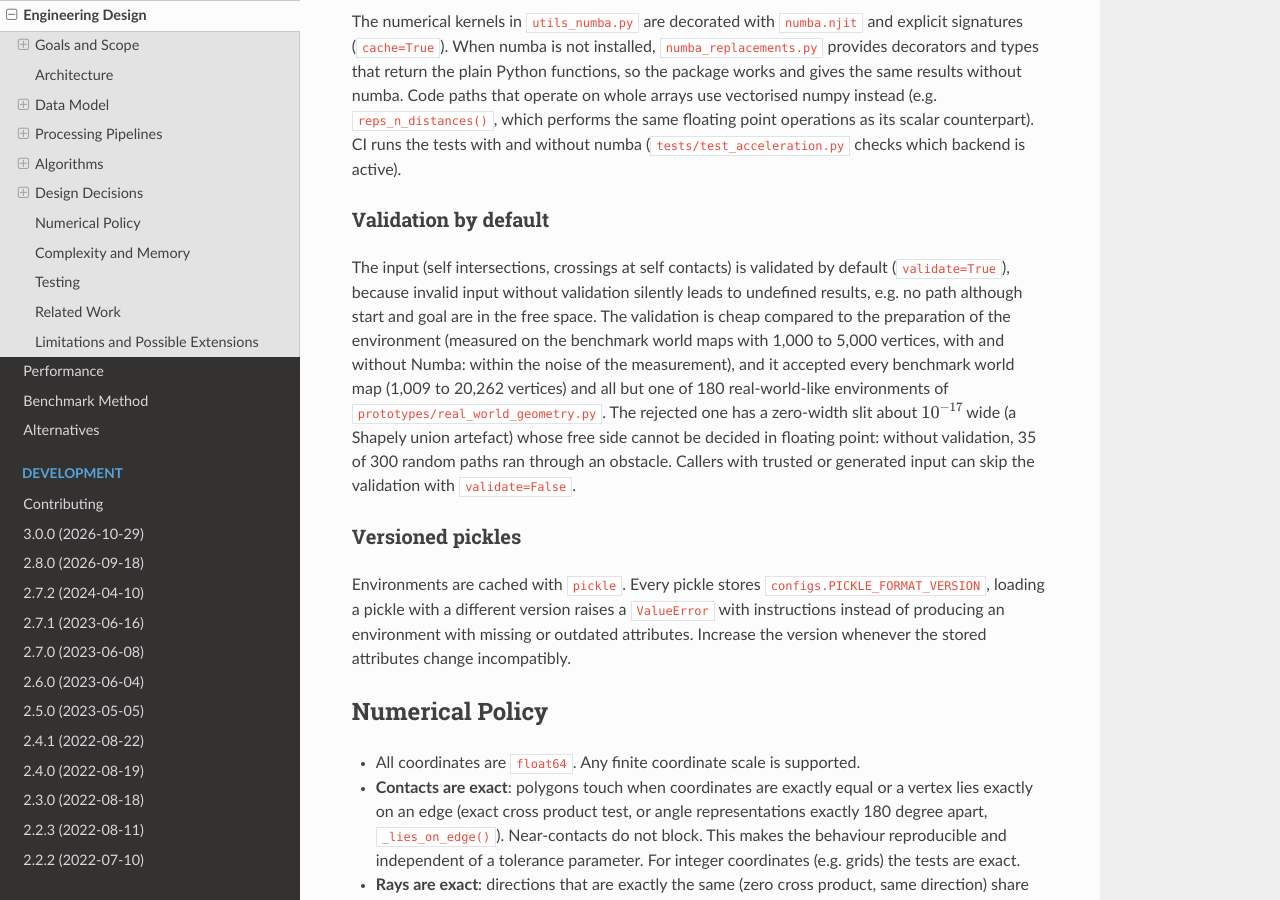
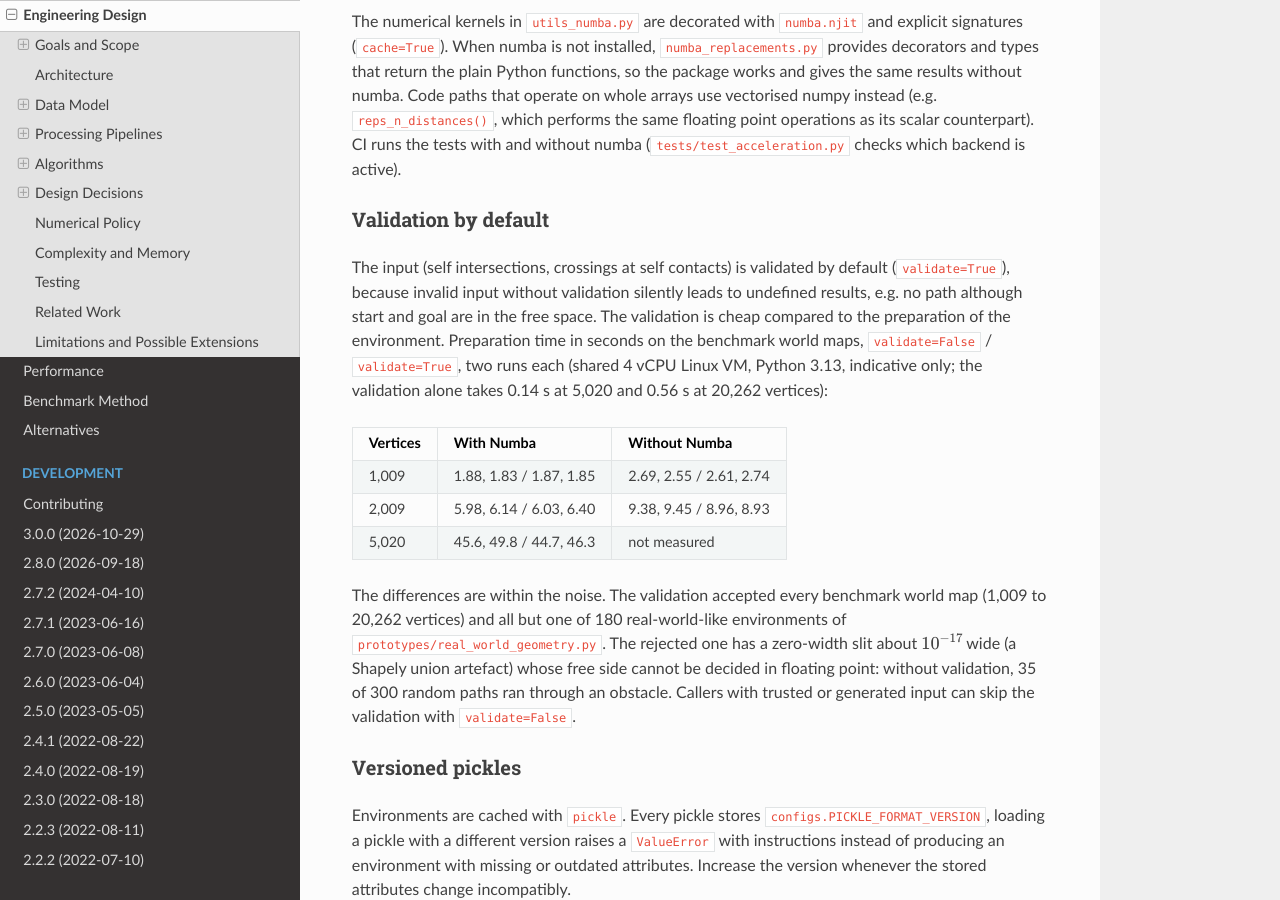
Before and after one commit to jannikmi/extremitypathfinder, a Sphinx documentation site: the page built from docs/8_design.rst, in a window 1280 px wide and 900 px high, scrolled down 15899 px. Built offline with Sphinx 7.4.7 and the Read the Docs theme 3.1.0, drawn with Linux system fonts in a browser that asks for light colours.

Commit message:
address review findings of #243: stale changelog and benchmark texts, numbers in the design page
Co-Authored-By: Claude Sonnet 5.5 <noreply@anthropic.com>
Claude-Session: https://claude.ai/code/session_01XJqV77SxfbC9mQgG8Sq2hx

```diff
--- a/CHANGELOG.rst
+++ b/CHANGELOG.rst
@@ -33,12 +33,12 @@ and the location. The validation costs little compared to the preparation of the
 Migration: repair the input (cf. the ``shapely.make_valid()`` recipe of the usage page)
 or pass ``validate=False`` to skip the validation for trusted input.
 
-BREAKING: malformed input is always rejected with a clear error, also without ``validate=True`` and with ``verify=False``:
+BREAKING: malformed input is always rejected with a clear error, also with ``validate=False`` and with ``verify=False``:
 
 - polygons that are no list of at least 3 coordinate pairs (``TypeError``, also for ragged lists)
   or have non-finite coordinates (``ValueError``). The message names the polygon.
   Previously e.g. an empty boundary raised an ``IndexError`` and a boundary with 2 vertices was accepted.
-  The geometric requirements (e.g. no self intersections) are still only checked with ``validate=True``.
+  The geometric requirements (e.g. no self intersections) are checked by default and skipped with ``validate=False``.
 - start and goal points that do not consist of two values (``TypeError``) or are not finite (``ValueError``).
   Previously a point with three values raised an internal error and a ``nan`` coordinate with ``verify=False``
   gave a path of length ``nan``. ``distance_matrix()`` rejects non-finite points too.
--- a/docs/2_upgrading.rst
+++ b/docs/2_upgrading.rst
@@ -83,7 +83,7 @@ The plotting directory is an argument of these functions instead of a global set
    * - ``env = PlottingEnvironment(plotting_dir="plots")``
 
        ``env.store(boundary, holes)``
-     - ``env = PolygonEnvironment(boundary, holes)``
+     - ``env = PolygonEnvironment(boundary, holes)`` (validates the input by default, cf. below)
 
        ``plot_environment(env, plotting_dir="plots")``
    * - ``env.find_shortest_path(start, goal)``
--- a/docs/7_benchmark_method.rst
+++ b/docs/7_benchmark_method.rst
@@ -73,7 +73,7 @@ Measurements
   like the others, with the same budget and validation, and takes part in the check that all lengths agree.
   The comparison with pyvisgraph (ratios, graph size) uses the setup with Numba.
   pyvisgraph is pure Python. All run single-threaded (pyvisgraph ``workers=1``).
-* **Build (preprocessing) time**: wall time of ``PolygonEnvironment(None, holes)``
+* **Build (preprocessing) time**: wall time of ``PolygonEnvironment(None, holes, validate=False)`` (without the input validation)
   and ``VisGraph().build(polygons, workers=1)``.
   One build per package and size. Builds under 1 s are repeated until 5 s or 5 runs and the minimum is reported.
 * **Query latency**: ``time.perf_counter_ns`` per query on the prepared environment (p50, p95, p99, mean, queries/s).
--- a/docs/8_design.rst
+++ b/docs/8_design.rst
@@ -707,8 +707,27 @@ Validation by default
 
 The input (self intersections, crossings at self contacts) is validated by default (``validate=True``), because invalid
 input without validation silently leads to undefined results, e.g. no path although start and goal are in the free space.
-The validation is cheap compared to the preparation of the environment (measured on the benchmark world maps with
-1,000 to 5,000 vertices, with and without Numba: within the noise of the measurement), and it accepted every
+The validation is cheap compared to the preparation of the environment. Preparation time in seconds on the benchmark
+world maps, ``validate=False`` / ``validate=True``, two runs each (shared 4 vCPU Linux VM, Python 3.13, indicative only;
+the validation alone takes 0.14 s at 5,020 and 0.56 s at 20,262 vertices):
+
+.. list-table::
+   :header-rows: 1
+
+   * - Vertices
+     - With Numba
+     - Without Numba
+   * - 1,009
+     - 1.88, 1.83 / 1.87, 1.85
+     - 2.69, 2.55 / 2.61, 2.74
+   * - 2,009
+     - 5.98, 6.14 / 6.03, 6.40
+     - 9.38, 9.45 / 8.96, 8.93
+   * - 5,020
+     - 45.6, 49.8 / 44.7, 46.3
+     - not measured
+
+The differences are within the noise. The validation accepted every
 benchmark world map (1,009 to 20,262 vertices) and all but one of 180 real-world-like environments of
 ``prototypes/real_world_geometry.py``. The rejected one has a zero-width slit about :math:`10^{-17}` wide
 (a Shapely union artefact) whose free side cannot be decided in floating point: without validation, 35 of 300
```
Also changed, not shown: 3 other files.
